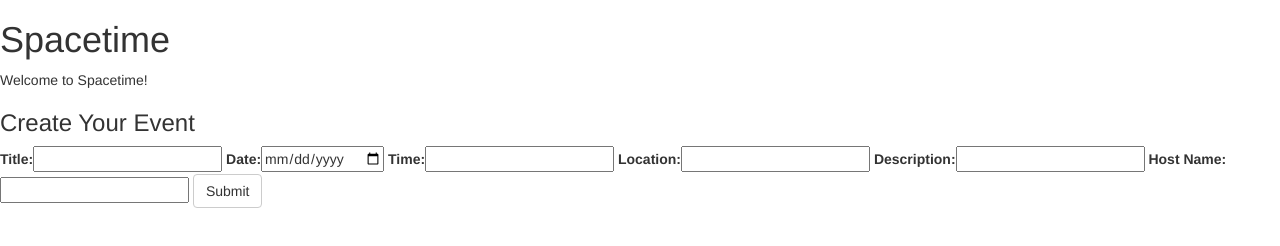
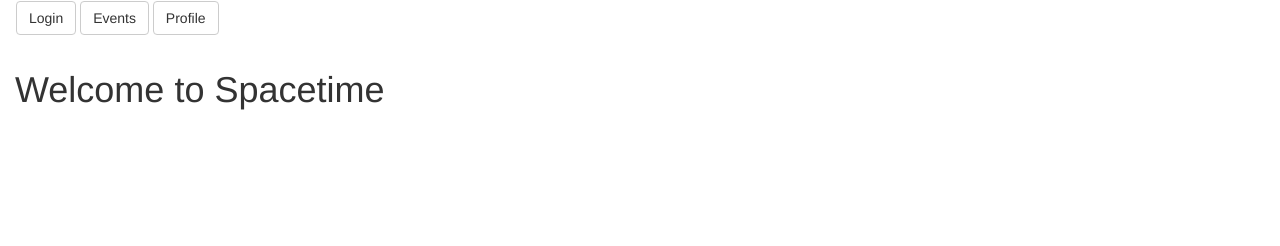
Before and after one commit to jaredscheib/spacetime, a website: page www/index.html in a window 1280 px wide. Drawn offline with nearby package versions, Linux system fonts and the light colour scheme; some packages are replaced by stand-ins of ours; no server answers.

Commit message:
Add basic routing with partials for login, events, profile

```diff
--- a/www/app.js
+++ b/www/app.js
@@ -5,8 +5,23 @@
     'ui.router'
   ])
 
-  // .config([
-    //
-  // ]);
+  .config(['$stateProvider', '$urlRouterProvider', function($stateProvider, $urlRouterProvider) {
+      $urlRouterProvider.otherwise('/login');
+
+      $stateProvider
+        .state('login', {
+          url: 'login',
+          templateUrl: 'partials/login.html'
+        })
+        .state('events', {
+          url: 'events',
+          templateUrl: 'partials/events.html'
+        })
+        .state('profile', {
+          url:'profile',
+          templateUrl: 'partials/profile.html'
+        });
+    }
+  ]);
 
 })();
--- a/www/index.html
+++ b/www/index.html
@@ -2,19 +2,21 @@
 <html lang="en">
 <head>
 	<meta charset="utf-8">
+	<meta name="viewport" content="width=device-width, initial-scale=1, maximum-scale=1, user-scalable=no">
 	<title>Spacetime &mdash; live events by you</title>
-	<link rel="stylesheet" href="https://maxcdn.bootstrapcdn.com/bootstrap/3.3.5/css/bootstrap.min.css">
+	<link href="https://maxcdn.bootstrapcdn.com/bootstrap/3.3.5/css/bootstrap.min.css" rel="stylesheet" >
 </head>
 <body ng-app="spacetime">
-	<div ng-controller="eventsCtrl" ng-init="init()">
-		<div id="topnav">
-			<h1>Spacetime</h1>
-			<p>Welcome to Spacetime!</p>
-			<ul>
-				<li ng-repeat="event in events">{{event.title}}</li>
-			</ul>
-			<event-form></event-form>
+	<div class="container-fluid">
+		<div class="navbar">
+			<a ui-sref="login" class="btn btn-default">Login</a>
+			<a ui-sref="events" class="btn btn-default">Events</a>
+			<a ui-sref="profile" class="btn btn-default">Profile</a>
+		</div>
+		<h1>Welcome to Spacetime</h1>
+		<div ui-view></div>
 	</div>
+
 	<script src="https://ajax.googleapis.com/ajax/libs/angularjs/1.3.15/angular.min.js"></script>
 	<script src="https://cdnjs.cloudflare.com/ajax/libs/angular-ui-router/0.2.15/angular-ui-router.min.js"></script>
 	<script src="app.js"></script>
```
Also changed, not shown: www/partials/events.html (added, +7 -0 lines), www/partials/login.html (added, +3 -0 lines), www/partials/profile.html (added, +3 -0 lines).
